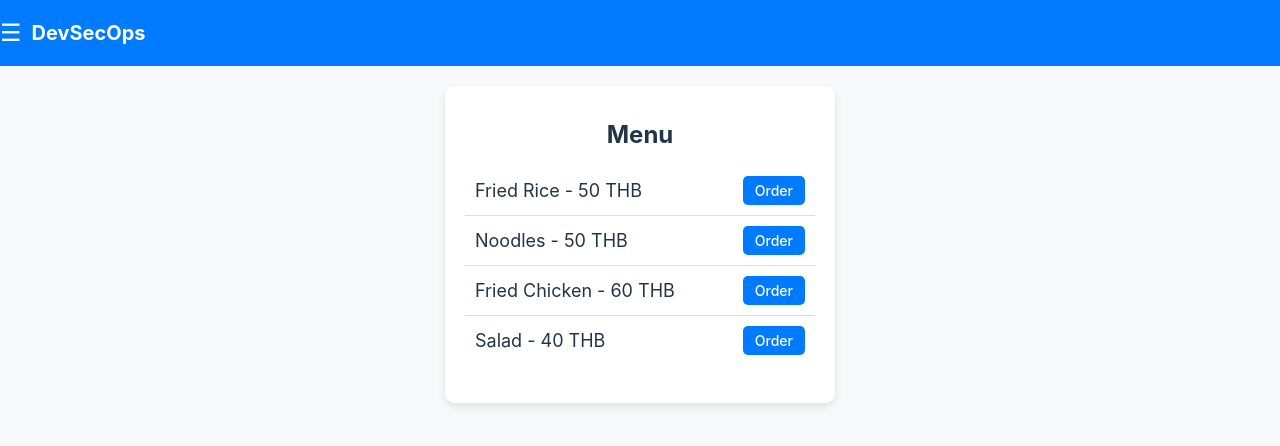
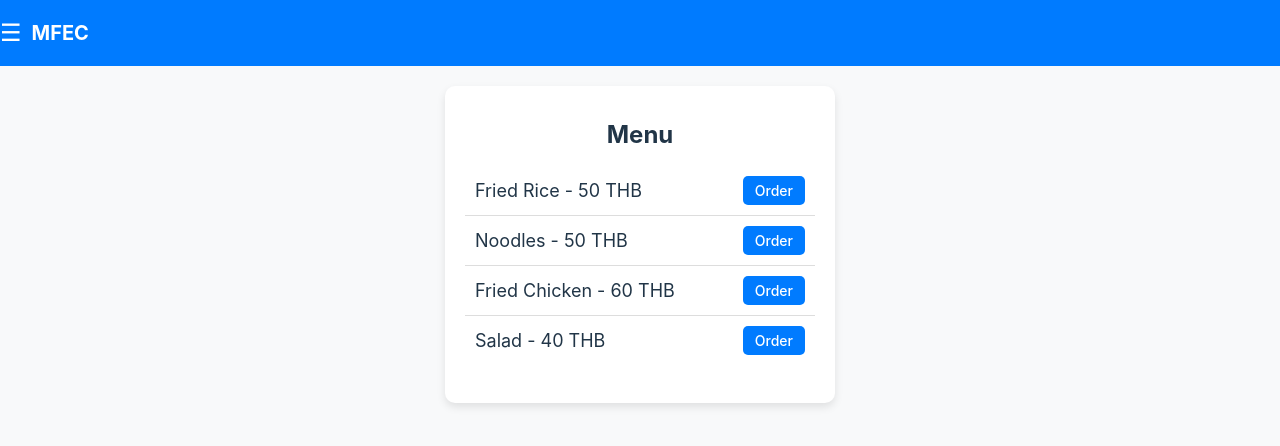
Before and after one commit to kalangun69300/my-project, a React (Vite) app: page / in a window 1280 px wide. Shown: the top 446 px of the page. Built offline with nearby package versions, Linux system fonts and the light colour scheme.

Commit message:
change ui 2

```diff
--- a/src/App.jsx
+++ b/src/App.jsx
@@ -25,7 +25,7 @@ function App() {
       }}>
         <div style={{ display: "flex", alignItems: "center", gap: "10px" }}>
           <span style={{ fontSize: "24px", cursor: "pointer" }}>☰</span>
-          <span>DevSecOps</span>
+          <span>MFEC</span>
         </div>
       </nav>
 
```
